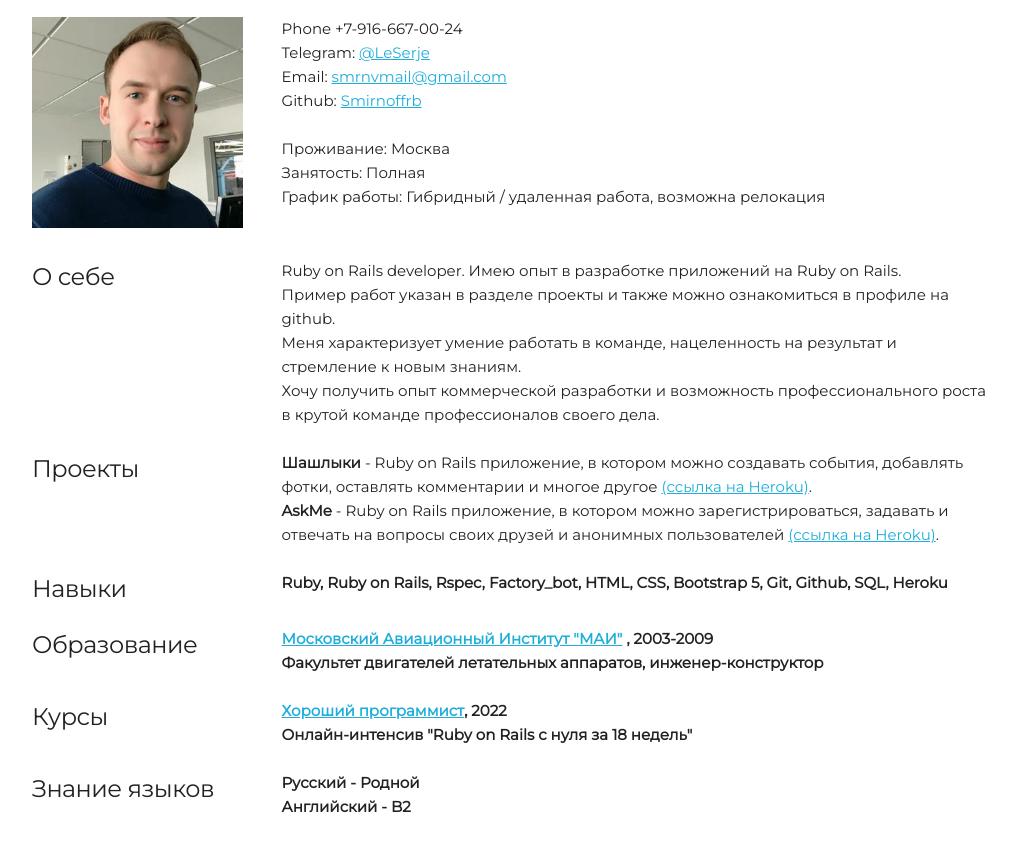
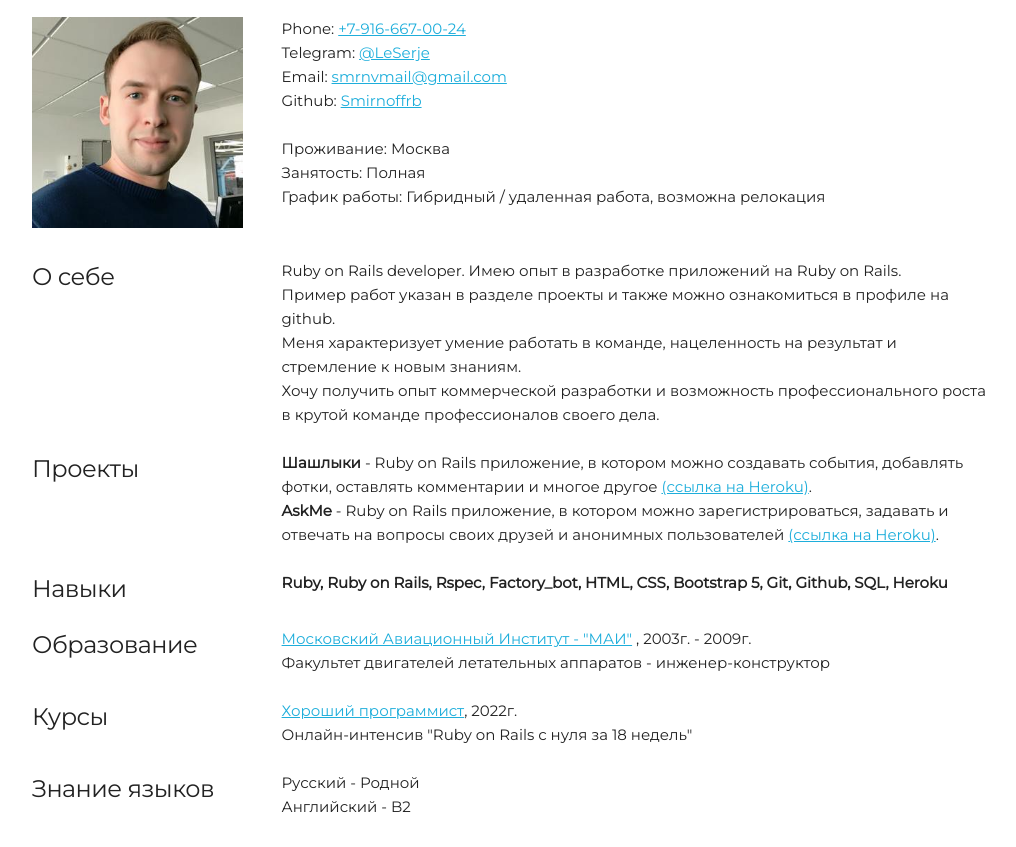
Before and after one commit to Smirnoffrb/CV, a plain HTML site: page index.html in a window 1280 px wide. Shown: the part 136-983 px from the top of the page, without its empty margins (128-1144 px from the left). Drawn offline with Linux system fonts and the light colour scheme.

Commit message:
Update index.html
fix mistakes

```diff
--- a/index.html
+++ b/index.html
@@ -18,10 +18,10 @@
     </div>
     <div class="row">
       <div class="three columns">
-        <img src="photo.jpg" alt="[Фото]" width=100%>
+        <img src="photo.jpg" alt="Фото" class="u-max-full-width">
       </div>
       <div class="nine columns">
-        <span>Phone +7-916-667-00-24</span><br>
+        <span>Phone: <a href="tel:79166670024"> +7-916-667-00-24</a></span><br>
         <span>Telegram: <a href="https://telegram.me/LeSerje">@LeSerje</a></span><br>
         <span>Email: <a href="mailto:smrnvmail@gmail.com">smrnvmail@gmail.com</a></span><br>
         <span>Github: <a href="https://github.com/Smirnoffrb">Smirnoffrb</a></span><br>
@@ -72,6 +72,7 @@
       <div class="nine columns">
         <span>
           <strong>Ruby, Ruby on Rails, Rspec, Factory_bot, HTML, CSS, Bootstrap 5, Git, Github, SQL, Heroku
+          </strong>
         </span><br>
         <br>
       </div>
@@ -82,10 +83,10 @@
       </div>
       <div class="nine columns">
         <span>
-          <a href="https://mai.ru/">Московский Авиационный Институт "МАИ"</a>
-          , 2003-2009
+          <a href="https://mai.ru/">Московский Авиационный Институт - "МАИ"</a>
+          , 2003г. - 2009г.
         </span><br>
-        <span>Факультет двигателей летательных аппаратов, инженер-конструктор</span><br>
+        <span>Факультет двигателей летательных аппаратов - инженер-конструктор</span><br>
         <br>
       </div>
     </div>
@@ -94,7 +95,7 @@
         <h5>Курсы</h5>
       </div>
       <div class="nine columns">
-        <span><a href="https://goodprogrammer.ru/">Хороший программист</a>, 2022</span><br>
+        <span><a href="https://goodprogrammer.ru/">Хороший программист</a>, 2022г.</span><br>
         <span>Онлайн-интенсив "Ruby on Rails с нуля за 18 недель"</span><br>
         <br>
       </div>
```
